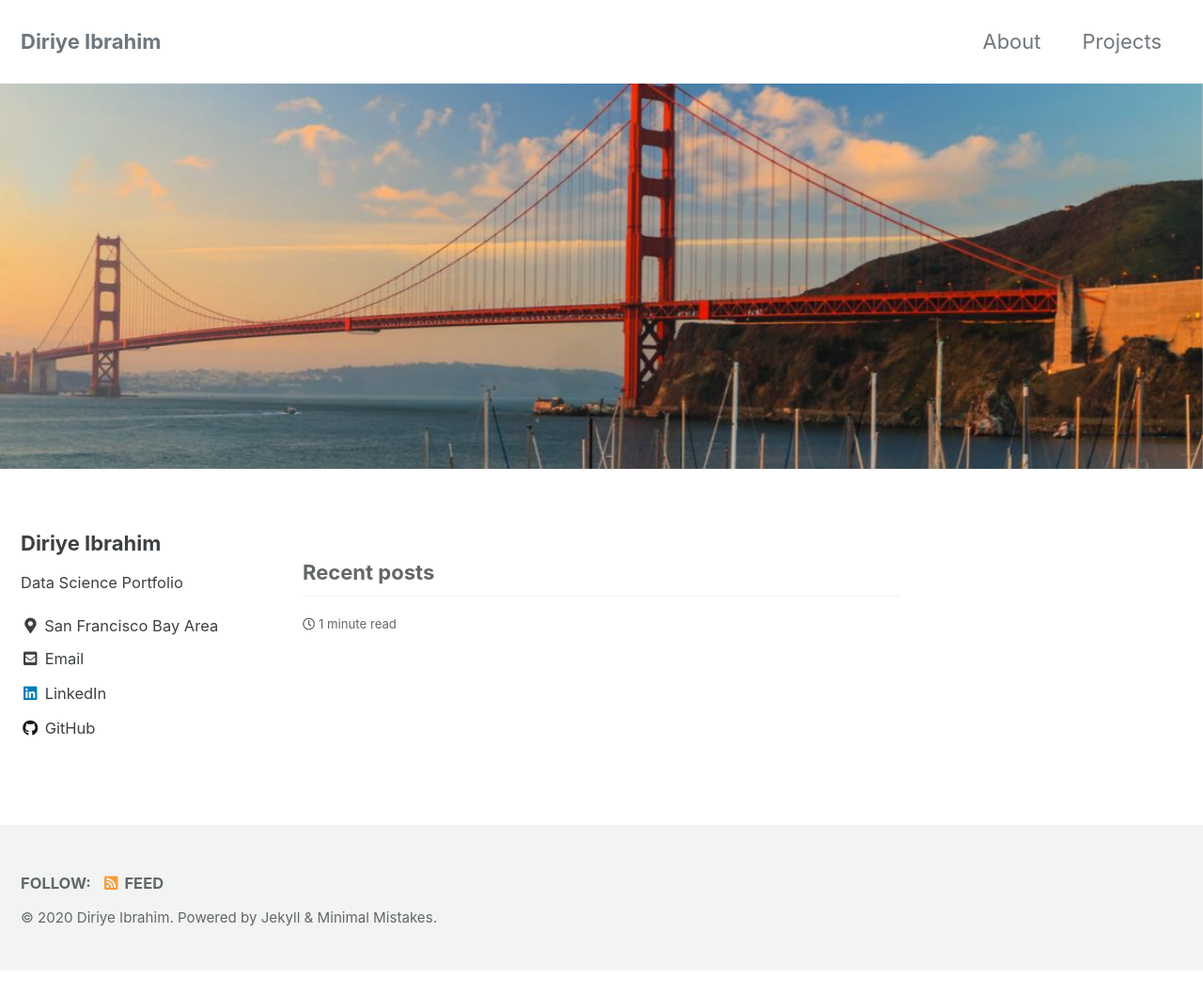
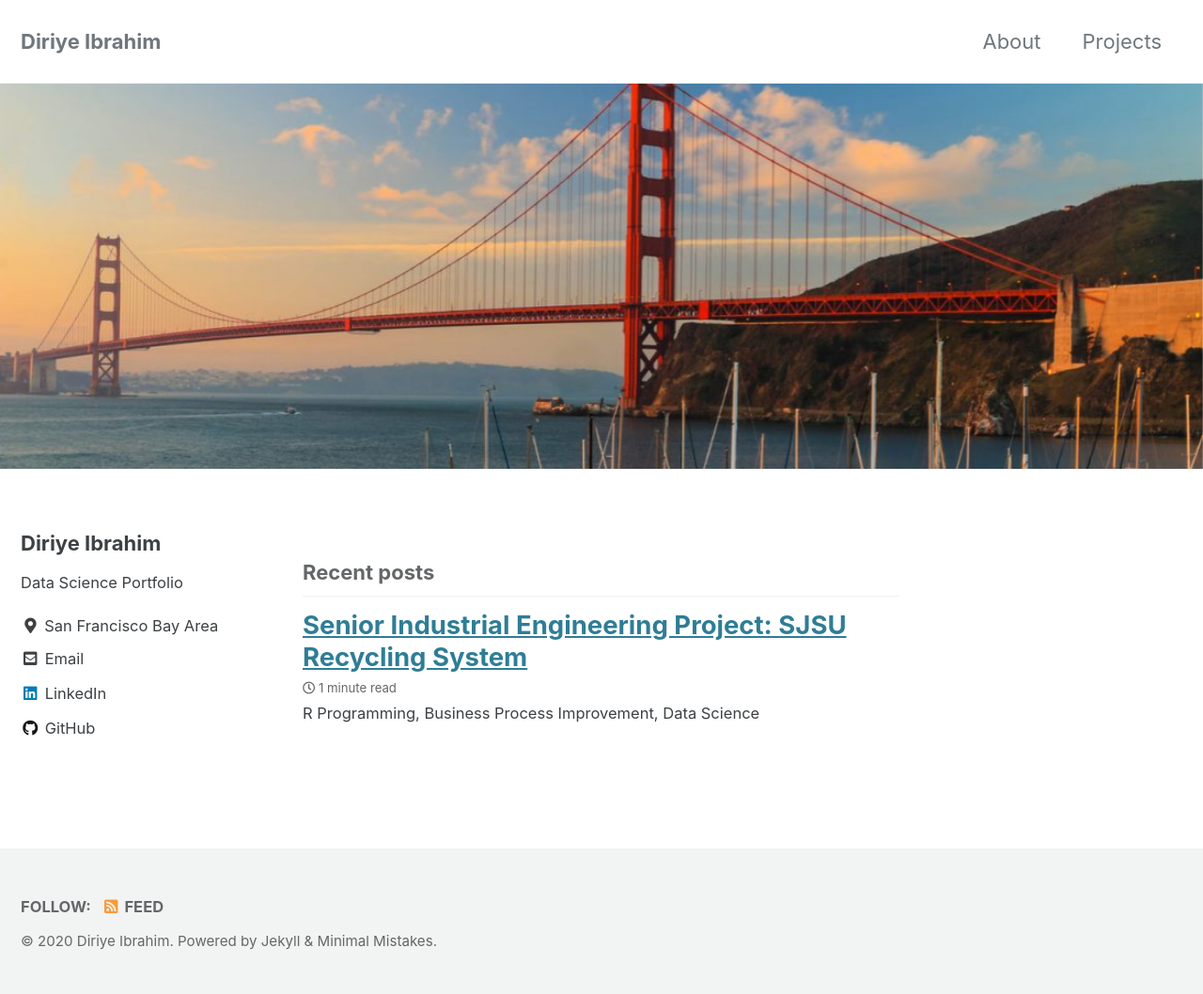
Before and after one commit to diriyeibrahim/diriyeibrahim.github.io, a Jekyll site: the page built from index.html, in a window 1280 px wide. Shown: the whole page at 94% size. Built offline with Jekyll 4.4.1, drawn with Linux system fonts in a browser that asks for light colours; cached includes are drawn as plain includes; the list of posts is cut into pages by our own code; before the commit the page ends 1033 px from its top, so only the background shows below that.

Commit message:
new github

```diff
--- a/_posts/2020-07-24-senior.md
+++ b/_posts/2020-07-24-senior.md
@@ -3,8 +3,7 @@ layout: post
 title: "Senior Industrial Engineering Project: SJSU Recycling System"
 date: 2020-07-24
 tags: [business process improvement, six sigma, supply chain, data science]
-Introduction
-excerpt: "R Programming, SJSU Recycling System, Data Science"
+excerpt: "R Programming, Business Process Improvement, Data Science"
 ---
 ## Introduction
 
```
